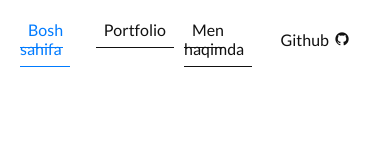
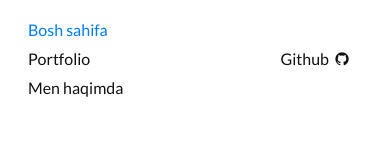
Before and after one commit to JAKHBOI/JAKHBOI.github.io, a plain HTML site: page index.html in a window 390 px wide. Drawn offline with nearby package versions, Linux system fonts and the light colour scheme.

Commit message:
telefon uchun moslashtirdik

```diff
--- a/style.css
+++ b/style.css
@@ -99,4 +99,15 @@ nav{
 		flex-wrap: wrap;
 		gap: 20px;
 	}
+
 }
+
+@media screen and (max-width: 460px){
+	.navbar {
+		flex-direction:  column;
+		gap: 10px;
+	}
+	.navbar a{
+		border: 0!important;
+	}
+}
```
